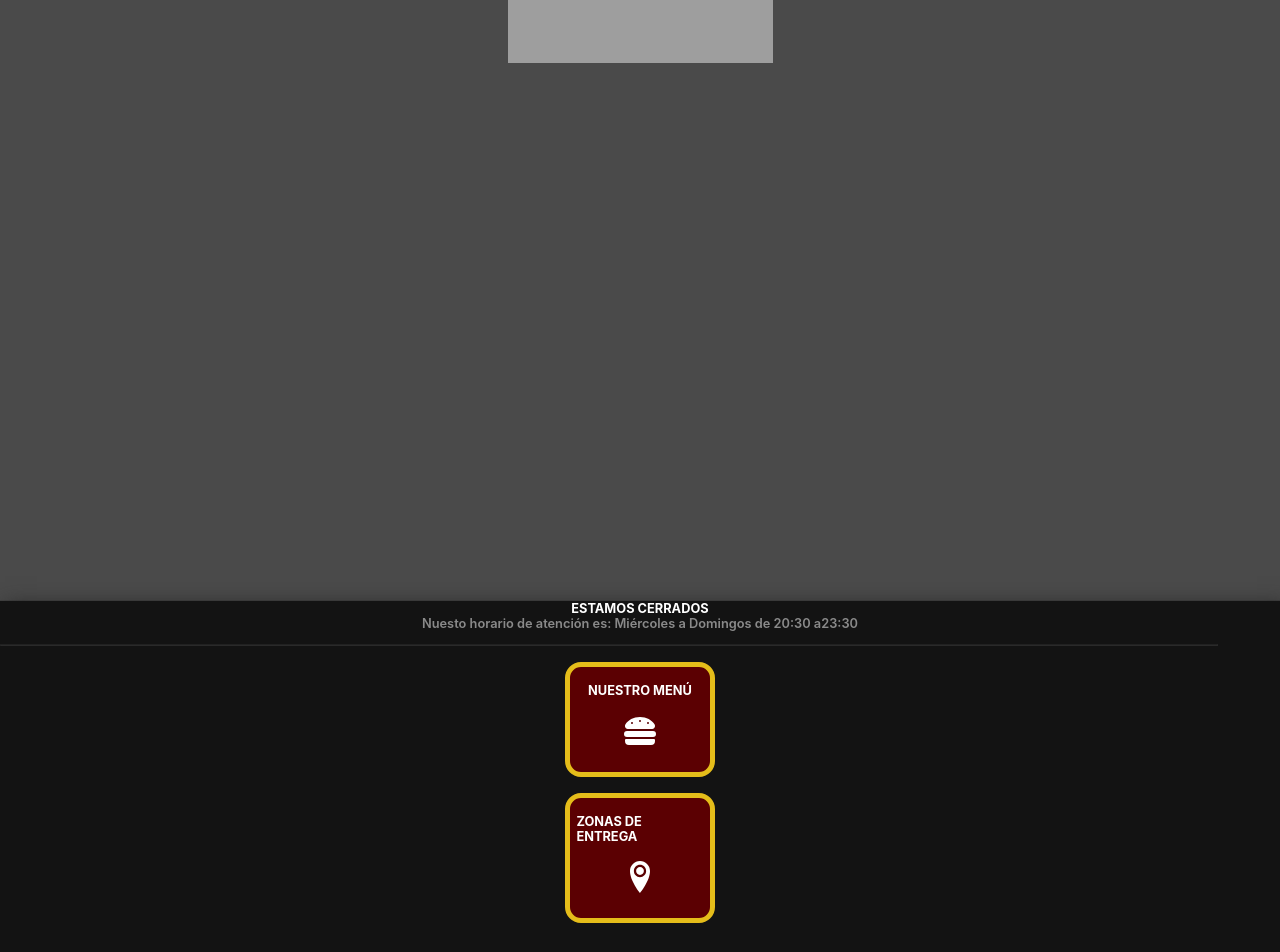
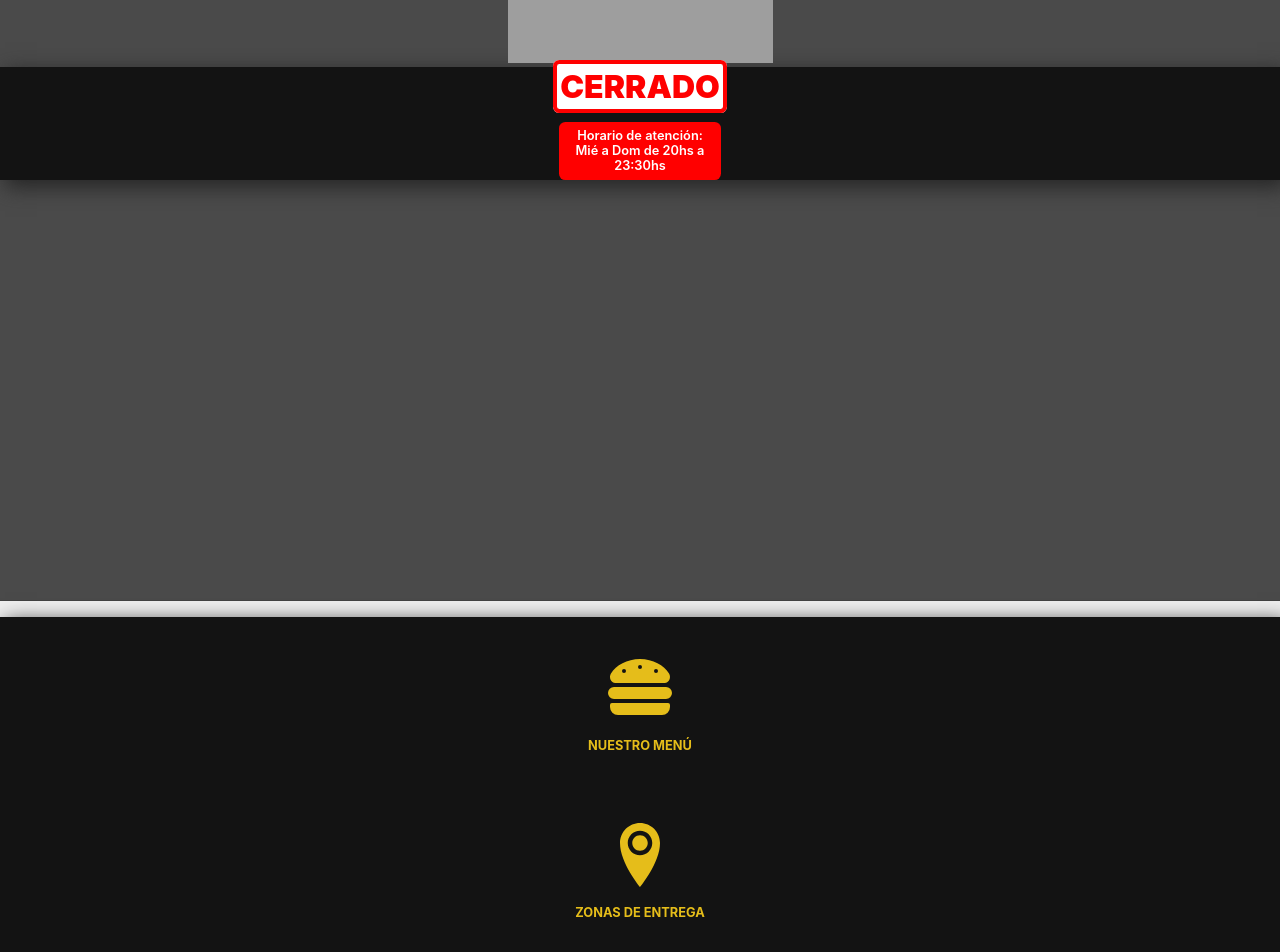
Before and after one commit to nahucham18/Harlem, a React (Create React App) app in the folder harlem/: page / in a window 1280 px wide. Shown: the part 200-1152 px from the top of the page. Built offline with nearby package versions, Linux system fonts and the light colour scheme; grey boxes are pictures that could not be loaded.

Commit message:
Componente del Estado , de las Options

```diff
--- a/harlem/src/App.js
+++ b/harlem/src/App.js
@@ -13,8 +13,6 @@ function App() {
 
   return (
     <div className="App">
-      <Header/>
-
       <Routes>
       <Route path='/' element={<Home/>}/>
       <Route path='/menu' element={<Menu/>}/>
--- a/harlem/src/components/Cerrado/Cerrado.jsx
+++ b/harlem/src/components/Cerrado/Cerrado.jsx
@@ -1,13 +1,15 @@
 import Status from '../Status/Status'
 import style from './Cerrado.module.css'
+import Header from '../Header/Header'
+import Options from '../Options/Options'
 import { Link } from 'react-router-dom'
 
 const Cerrado = () =>{
     return (
         <div className={style.container}>
-
+            <Header/>
             <div className={style.container_home}></div>
-            <Status/>
+            <Options/>
         </div>
     )
 }
--- a/harlem/src/components/Header/Header.jsx
+++ b/harlem/src/components/Header/Header.jsx
@@ -1,5 +1,6 @@
 import style from './Header.module.css'
 import { Link } from 'react-router-dom'
+import Status from '../Status/Status'
 
 const Header = ( ) =>{
     return (
@@ -7,6 +8,7 @@ const Header = ( ) =>{
             <Link to={'.'}>
                 <img className={style.logo} src='https://menu.harlemburgas.com.ar/assets/img/logo.png?v=2' alt='harlem'/>
             </Link>
+            <Status/>
         </header>
     )
 }
--- /dev/null
+++ b/harlem/src/components/Options/Options.jsx
@@ -0,0 +1,37 @@
+import style from './Options.module.css'
+import { Link } from 'react-router-dom'
+import {FaHamburger} from 'react-icons/fa'
+import {ImLocation2} from 'react-icons/im'
+import {RiShoppingCart2Line} from 'react-icons/ri'
+
+const Options = () =>{
+    return (
+        <div className={style.container} >
+            <div className={style.divOptions}>
+                <Link className={style.enlace} to={`/menu`}>
+                    <div className={style.option}>
+                        <button className={style.btn} ><FaHamburger/></button>
+                        <h2 className={style.section}>NUESTRO MENÚ</h2>
+                    </div>
+                </Link>
+
+
+                    <Link className={style.enlace} to={`https://menu.harlemburgas.com.ar/info_zonas.php`}>
+                        <div className={style.option}>
+                            <button className={style.btn} ><ImLocation2/></button>
+                            <h2 className={style.section}>ZONAS DE ENTREGA</h2>
+                        </div>
+                    </Link>
+
+                    <Link className={style.enlace} to={`/pedido`}>
+                        <div className={style.option}>
+                            <button className={style.btn} ><RiShoppingCart2Line/></button>
+                            <h2 className={style.section}>PEDIDO RÁPIDO</h2>
+                        </div>
+                    </Link>
+            </div>
+        </div>
+    )
+}
+
+export default Options;
--- /dev/null
+++ b/harlem/src/components/Options/Options.module.css
@@ -0,0 +1,44 @@
+.container{
+    box-sizing:border-box;
+
+    width: 100%;
+
+    background-color: rgb(19, 19, 19);
+    box-shadow: 6px 6px 20px  0.8px rgb(37, 37, 37);
+    color: #fff;
+
+
+}
+
+.option{
+    box-sizing: border-box;
+    width: 50%;
+    padding: 1rem 0.4rem;
+    max-width: 150px;
+    margin: 1rem auto;
+}
+
+.section{
+    border: none;
+    font-size: 0.8rem;
+    width: fit-content;
+    padding: 0;
+    color: #E5BD1A;
+    opacity: 1;
+    margin: 0 auto;
+
+}
+
+.enlace{
+    text-decoration: none;
+}
+
+.btn{
+    font-size:4rem;
+    cursor: pointer;
+    background-color: transparent;
+    color: #E5BD1A;
+    padding:0.4rem 1rem 0.2rem;
+    border: none;
+    margin-top: 1rem;
+}
--- a/harlem/src/components/Status/Status.jsx
+++ b/harlem/src/components/Status/Status.jsx
@@ -1,29 +1,13 @@
 import style from './Status.module.css'
-import { Link } from 'react-router-dom'
-import {FaHamburger} from 'react-icons/fa'
-import {ImLocation2} from 'react-icons/im'
+
 
 const Status = () =>{
     return (
         <div className={style.container}>
-            <h2 className={style.section}>ESTAMOS CERRADOS</h2>
-            <p className={style.sub_section}>Nuesto horario de atención es: Miércoles a Domingos de 20:30 a23:30</p>
-            <hr />
-           <div className={style.option}>
-             <h2 className={style.section}>NUESTRO MENÚ</h2>
-             <Link className={style.enlace} to={`/menu`}>
-                 <button className={style.btn} ><FaHamburger/></button>
-             </Link>
-           </div>
-
-
-            <div className={style.option}>
-                <h2 className={style.section}>ZONAS DE ENTREGA</h2>
-                <Link to={`https://menu.harlemburgas.com.ar/info_zonas.php`}>
-                    <button className={style.btn} ><ImLocation2/></button>
-                </Link>
+            <div className={style.divStatus}>
+                <h3 className={style.status}>CERRADO</h3>
+                <p className={style.sub_section}>Horario de atención: Mié a Dom de 20hs a 23:30hs</p>
             </div>
-
         </div>
     )
 }
--- a/harlem/src/components/Status/Status.module.css
+++ b/harlem/src/components/Status/Status.module.css
@@ -6,55 +6,38 @@
     background-color: rgb(19, 19, 19);
     box-shadow: 6px 6px 20px  0.8px rgb(37, 37, 37);
     color: #fff;
-    height: 70vh;
 
 
 }
 
-hr{
-    margin: 0;
-    width: 95%;
-    opacity: .1;
-}
 
-.option{
-    box-sizing: border-box;
-    border: 5px solid #E5BD1A;
-    background-color: #5B0002;
-    padding: 1rem 0.4rem;
-    border-radius: 1rem;
-    width: 50%;
-    max-width: 150px;
-    margin: 1rem auto;
-    -webkit-border-radius: 1rem;
-    -moz-border-radius: 1rem;
-    -ms-border-radius: 1rem;
-    -o-border-radius: 1rem;
-}
+.status{
+    display: inline;
+    color: red;
+    border: 4px solid red;
+    background-color: white;
+    font-size: 2rem;
+    font-weight: 900;
 
-.section{
-    border: none;
-    font-size: 0.8rem;
-    width: fit-content;
-    padding: 0;
-    color: #fff;
-    opacity: 1;
-    margin: 0 auto;
-
+    padding: 0.2rem;
+    border-radius: 0.4rem;
+    -webkit-border-radius: 0.4rem;
+    -moz-border-radius: 0.4rem;
+    -ms-border-radius: 0.4rem;
+    -o-border-radius: 0.4rem;
 }
 
 .sub_section{
+    background-color: red;
+    padding:0.4rem;
+    font-weight: 900;
+    margin: 1rem auto 0;
+    width: 150px;
     font-weight:600;
     font-size: 0.8rem;
-    opacity: .5;
+    border-radius: 0.4rem;
+    -webkit-border-radius: 0.4rem;
+    -moz-border-radius: 0.4rem;
+    -ms-border-radius: 0.4rem;
+    -o-border-radius: 0.4rem;
 }
-
-.btn{
-    font-size: 2rem;
-    cursor: pointer;
-    color: white;
-    background-color: #5B0002;
-    border: none;
-    margin-top: 1rem;
-
-}
```
